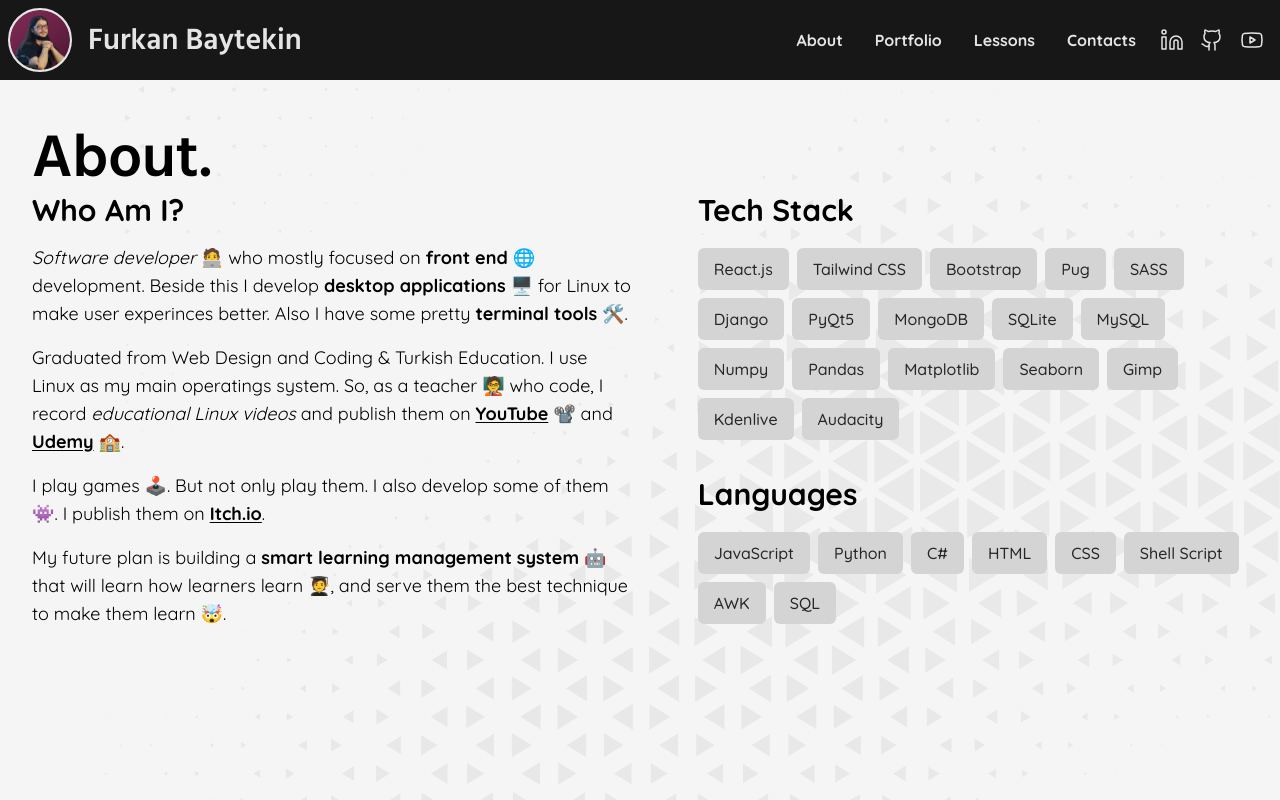
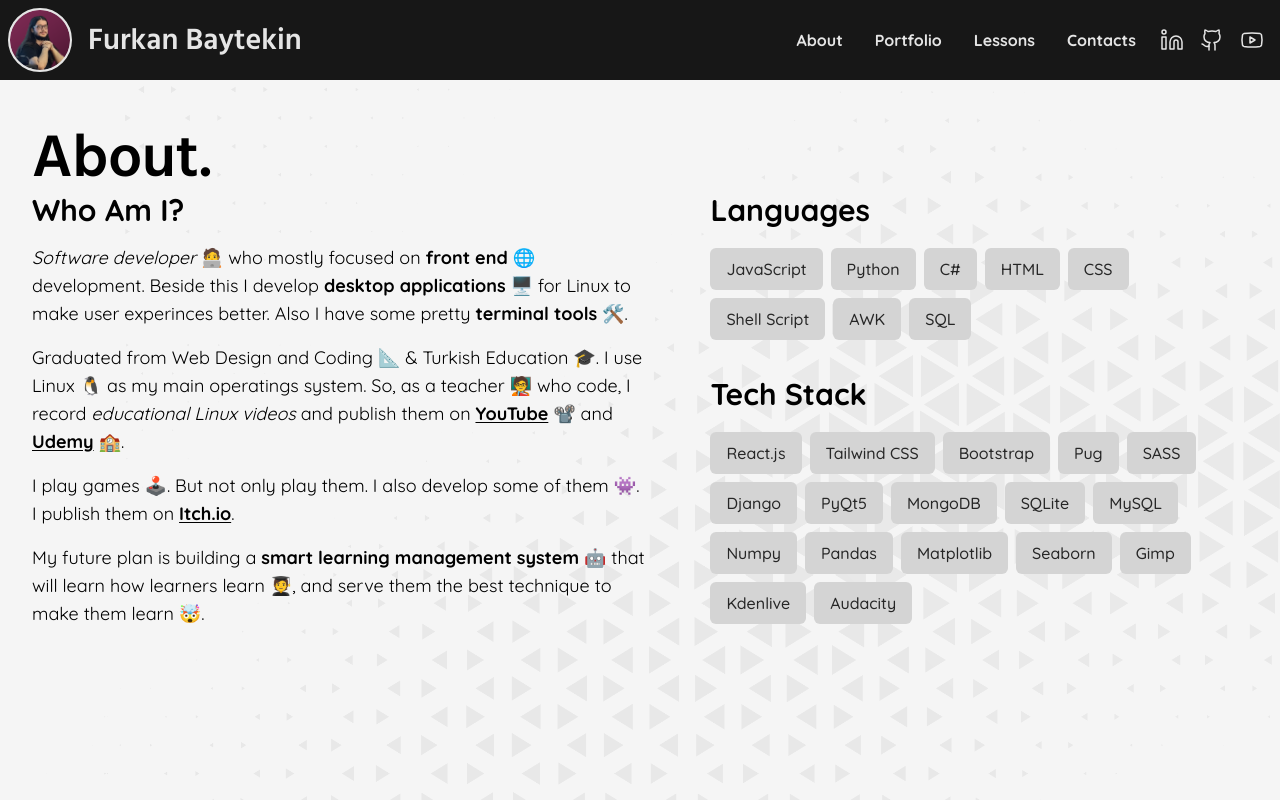
Before and after one commit to Elagoht/furkanbaytekin.dev, a React (Create React App) app: page /about in a window 1280 px wide. Built offline with nearby package versions, Linux system fonts and the light colour scheme.

Commit message:
chore: whoami text

```diff
--- a/src/pages/About/WhoAmI.jsx
+++ b/src/pages/About/WhoAmI.jsx
@@ -8,8 +8,8 @@ export default function WhoAmI() {
       experinces better. Also I have some pretty <b>terminal tools</b> 🛠️.
     </p>
     <p>
-      Graduated from Web Design and Coding & Turkish Education. I use
-      Linux as my main operatings system. So, as a teacher 🧑‍🏫 who code, I
+      Graduated from Web Design and Coding 📐 & Turkish Education 🎓️. I use
+      Linux 🐧 as my main operatings system. So, as a teacher 🧑‍🏫 who code, I
       record <i>educational Linux videos</i> and publish them on <a
         href="https://youtube.com/@herkesicinlinux"
         target="_blank" rel="noreferrer"
--- a/src/pages/About/index.jsx
+++ b/src/pages/About/index.jsx
@@ -13,8 +13,8 @@ export default function About() {
         <div className="project-container !gap-16">
           <WhoAmI />
           <div className="flex flex-col gap-8">
+            <Languages />
             <TechStack />
-            <Languages />
           </div>
         </div>
       </div>
```
